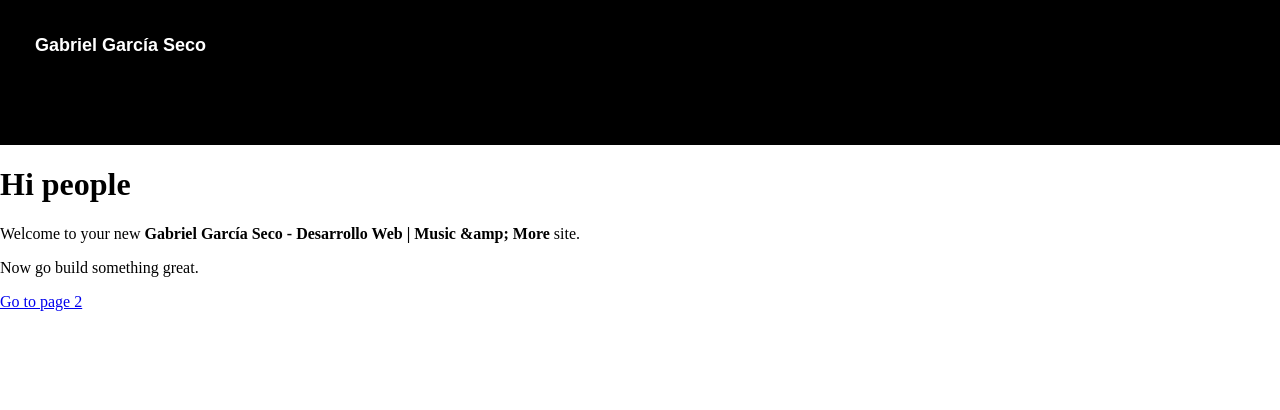
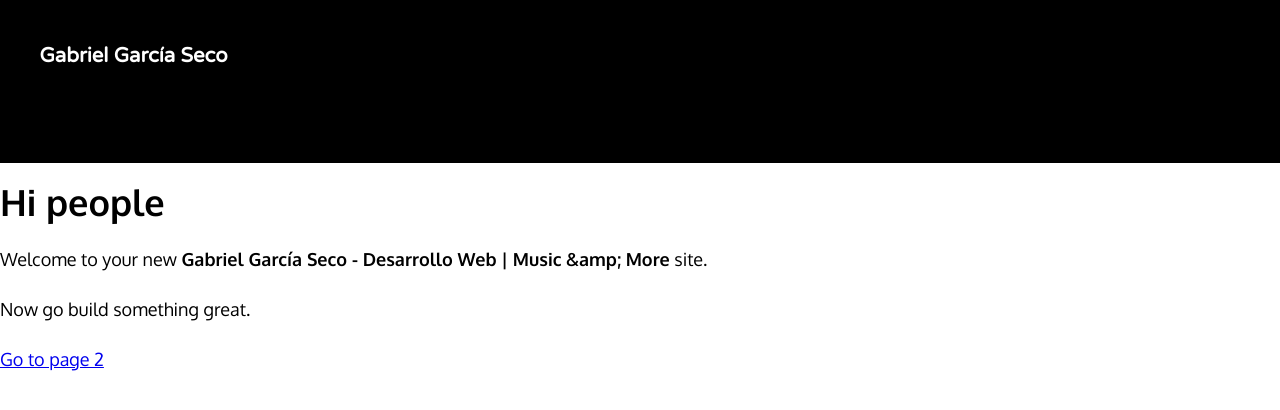
Before and after one commit to gabrielseco/ggseco-gatsby-v3, a Gatsby site: page / in a window 1280 px wide. Built offline with nearby package versions, Linux system fonts and the light colour scheme; Gatsby itself is replaced by a stand-in of ours.

Commit message:
Add fontFamily reset to the body

```diff
--- a/src/layouts/index.css
+++ b/src/layouts/index.css
@@ -1,4 +1,11 @@
-html,body {
+@import url('https://fonts.googleapis.com/css?family=Montserrat|Noto+Serif:400,700|Oxygen:400,700|Varela+Round');
+
+html,
+body {
+  line-height: 1.75em;
+  font-family: Oxygen, Arial, sans-serif;
+  font-size: 1.0625rem;
+  font-weight: 300;
   margin: 0;
   padding: 0;
 }
```
